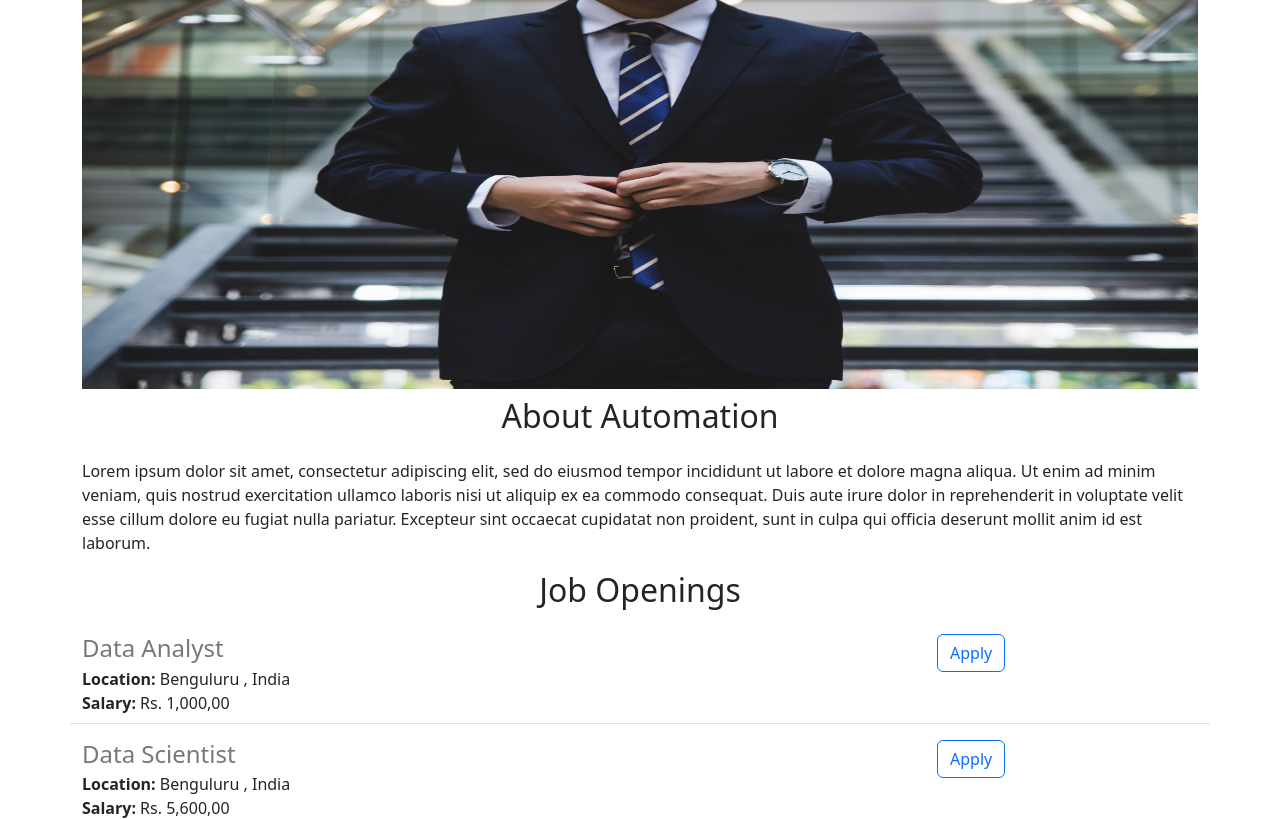
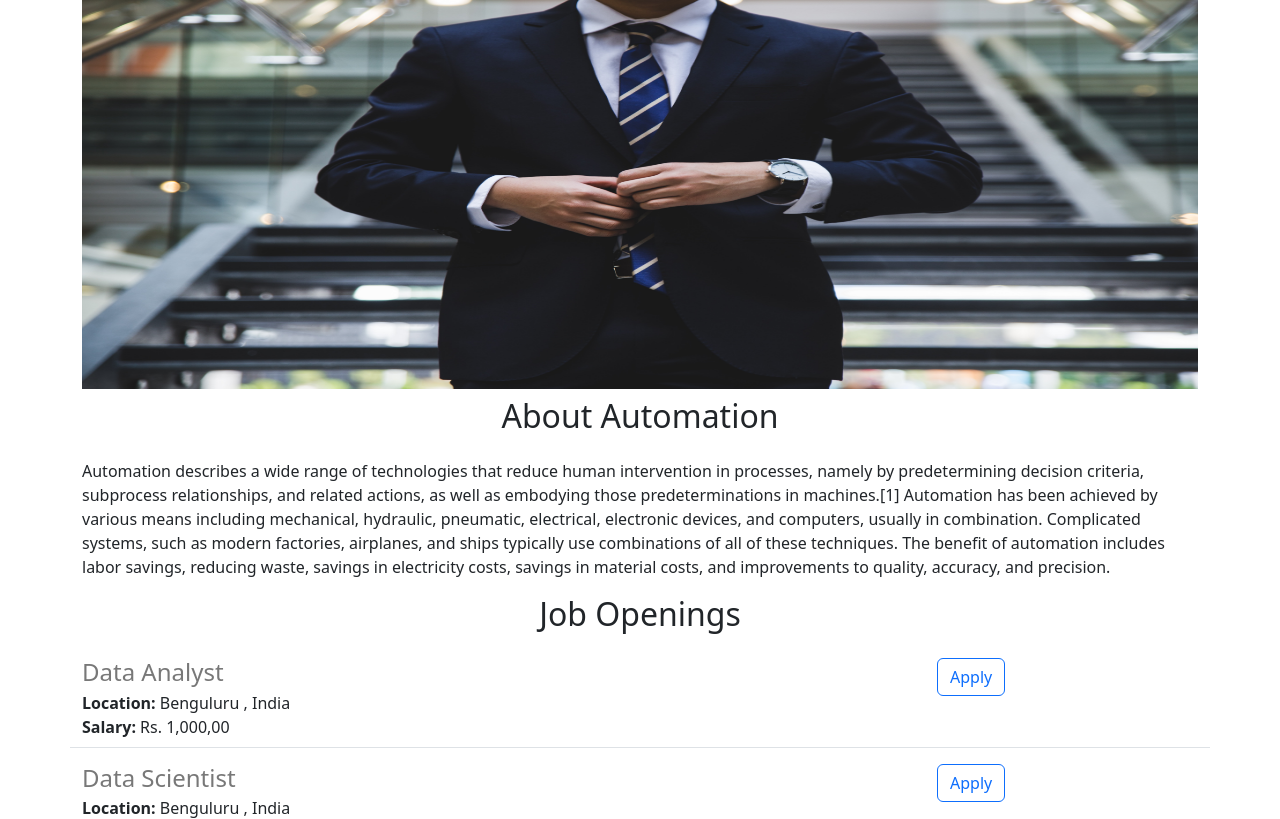
Before and after one commit to TarunKumar19/automation-career-v2, a Flask app: page / in a window 1280 px wide. Shown: the part 81-900 px from the top of the page. Run offline with Flask 3, Linux system fonts and the light colour scheme.

Commit message:
about career changes

```diff
--- a/templates/home.html
+++ b/templates/home.html
@@ -20,7 +20,7 @@
         <img class= "img-fluid" id ="banner" src ="https://career-website.tarunkumar180.repl.co/static/banner.jpg" >
         <h2 class="text-center  mt-2 mb-4"> About Automation </h2>
         <p>
-      Lorem ipsum dolor sit amet, consectetur adipiscing elit, sed do eiusmod tempor incididunt ut labore et dolore magna aliqua. Ut enim ad minim veniam, quis nostrud exercitation ullamco laboris nisi ut aliquip ex ea commodo consequat. Duis aute irure dolor in reprehenderit in voluptate velit esse cillum dolore eu fugiat nulla pariatur. Excepteur sint occaecat cupidatat non proident, sunt in culpa qui officia deserunt mollit anim id est laborum.
+      Automation describes a wide range of technologies that reduce human intervention in processes, namely by predetermining decision criteria, subprocess relationships, and related actions, as well as embodying those predeterminations in machines.[1] Automation has been achieved by various means including mechanical, hydraulic, pneumatic, electrical, electronic devices, and computers, usually in combination. Complicated systems, such as modern factories, airplanes, and ships typically use combinations of all of these techniques. The benefit of automation includes labor savings, reducing waste, savings in electricity costs, savings in material costs, and improvements to quality, accuracy, and precision.
         </p class="lead">
        <h2 class="text-center  mt-2 mb-4">Job Openings</h2>
        <div>
```
